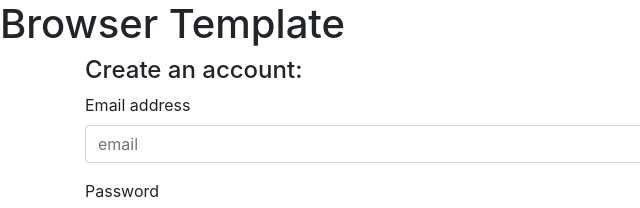
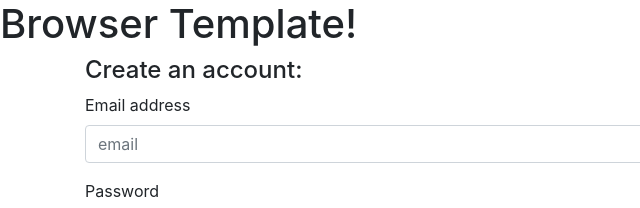
Before and after one commit to lenilunderman/tic-tac-toe-client, a website built with webpack: page index.html in a window 1280 px wide. Shown: the top 208 px of the page, 0-640 px from the left. Built offline with nearby package versions, Linux system fonts and the light colour scheme.

```diff
--- a/index.html
+++ b/index.html
@@ -14,7 +14,7 @@
 </head>
 
 <body>
-  <h1>Browser Template</h1>
+  <h1>Browser Template!</h1>
   <div class="container">
     <!--start ! create account for the user -->
     <div class="create-account">
```
Also changed, not shown: 2 other files.
